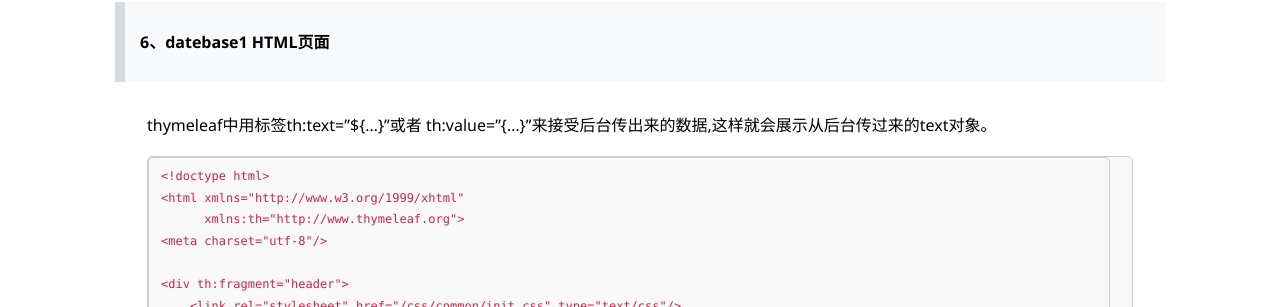
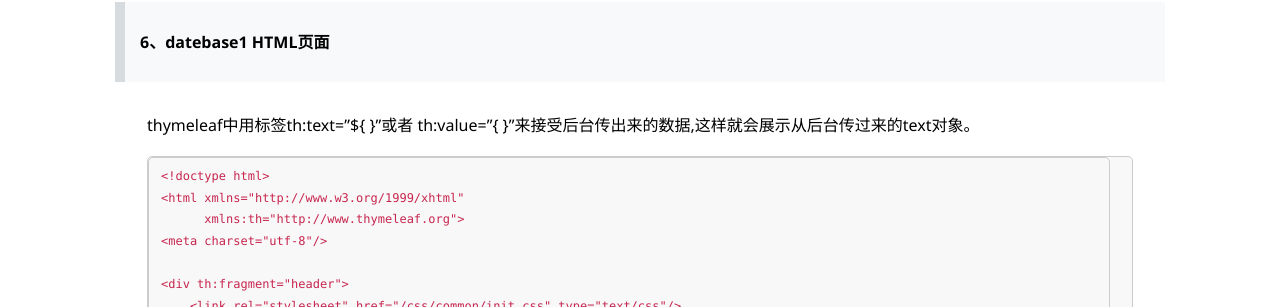
Before and after one commit to dingyinwu81/dyw, a Jekyll site: the page built from _posts/2016-12-20-Springboot、mybatis、thymeleaf项目搭建.md, in a window 1280 px wide and 900 px high, scrolled down 4489 px. Shown: the part 184-491 px from the top of the window. Built offline with Jekyll 4.4.1, drawn with Linux system fonts in a browser that asks for light colours; comment, search, counter and statistics services are not loaded.

````diff
--- a/_posts/2016-12-20-Springboot、mybatis、thymeleaf项目搭建.md
+++ b/_posts/2016-12-20-Springboot、mybatis、thymeleaf项目搭建.md
@@ -186,7 +186,7 @@ public interface DatebaseDao {
 
 > **6、datebase1  HTML页面**
 
-thymeleaf中用标签th:text="${...}"或者 th:value="{...}"来接受后台传出来的数据,这样就会展示从后台传过来的text对象。
+thymeleaf中用标签th:text="${  }"或者 th:value="{  }"来接受后台传出来的数据,这样就会展示从后台传过来的text对象。
 
 ```
 <!doctype html>
````
